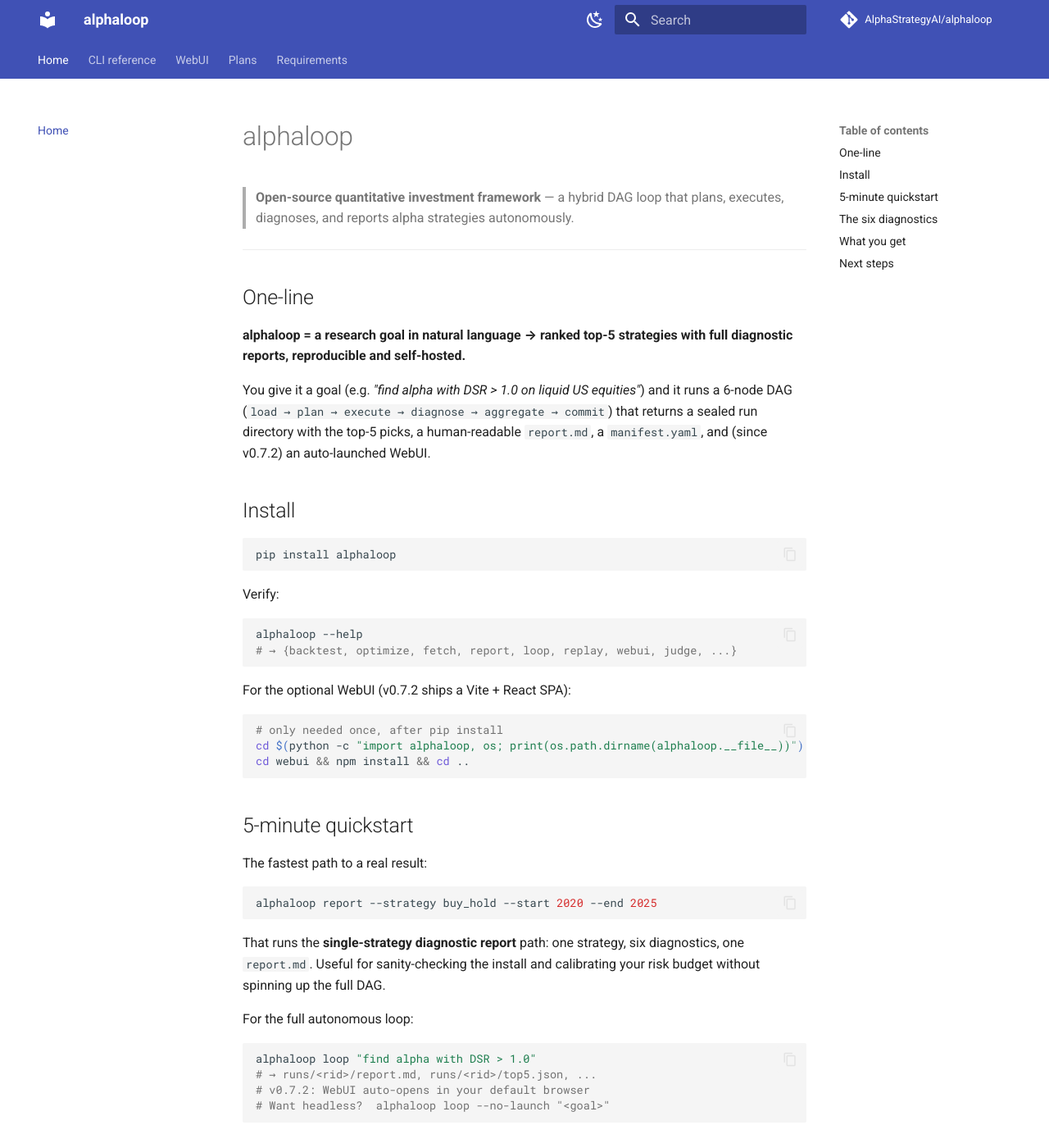
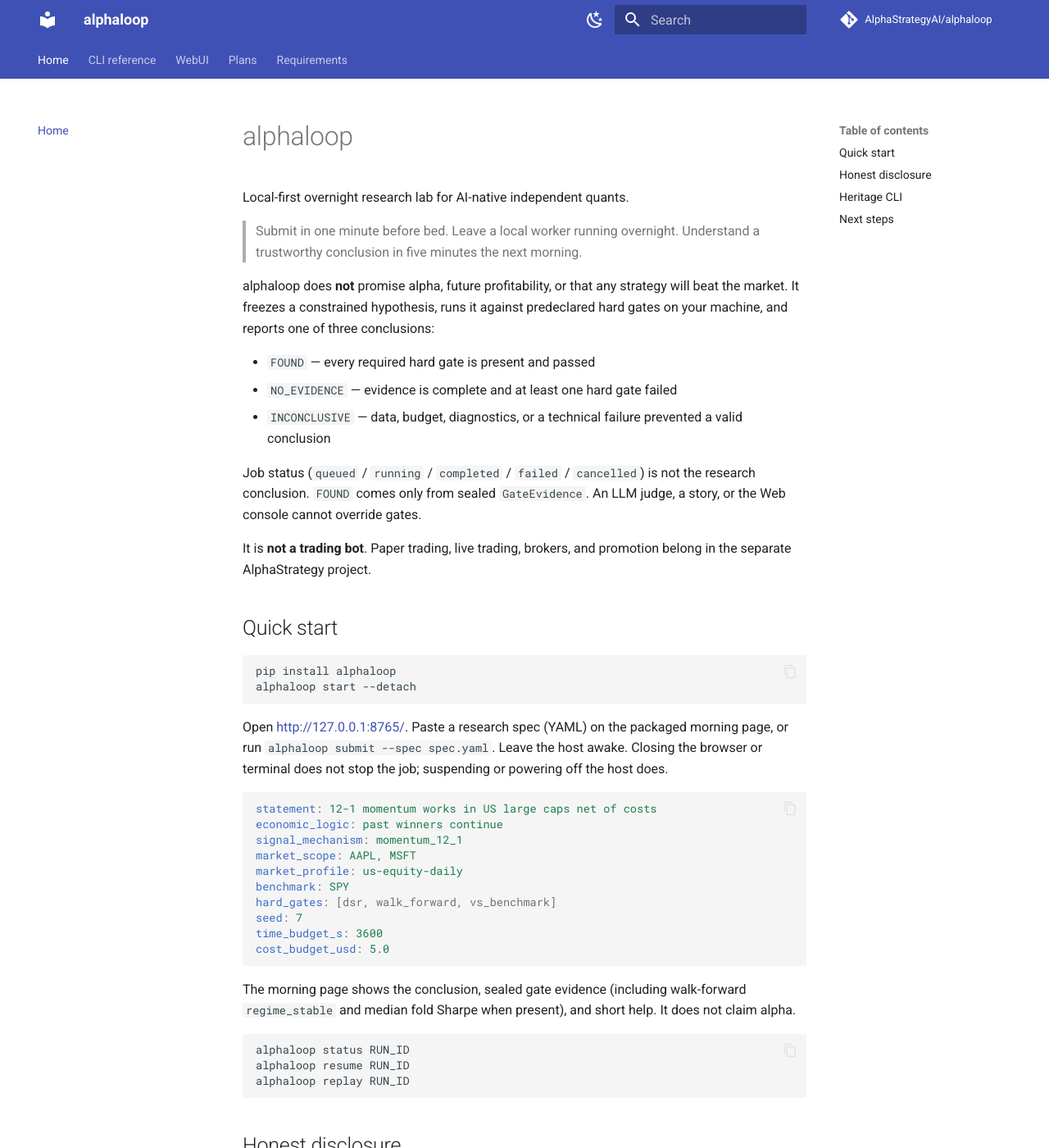
Before and after one commit to AlphaStrategyAI/alphaloop, an MkDocs documentation site: the page built from docs/index.md, in a window 1280 px wide and 1400 px high. Shown: the whole window at 82% size. Built offline with MkDocs 1.6.1 and Material for MkDocs 9.7.7, drawn with Linux system fonts in a browser that asks for light colours; comment, search, counter and statistics services are not loaded; some of the changed text lies outside the part shown.

Commit message:
docs: publish overnight-lab home and mark the DAG loop as heritage
Co-authored-by: PatrickFeng <AlphaStrategyAI@users.noreply.github.com>

````diff
--- a/docs/index.md
+++ b/docs/index.md
@@ -1,104 +1,89 @@
 # alphaloop
 
-> **Open-source quantitative investment framework** — a hybrid DAG loop
-> that plans, executes, diagnoses, and reports alpha strategies
-> autonomously.
+Local-first overnight research lab for AI-native independent quants.
 
----
+> Submit in one minute before bed. Leave a local worker running overnight.
+> Understand a trustworthy conclusion in five minutes the next morning.
 
-## One-line
+alphaloop does **not** promise alpha, future profitability, or that any
+strategy will beat the market. It freezes a constrained hypothesis,
+runs it against predeclared hard gates on your machine, and reports one
+of three conclusions:
 
-**alphaloop = a research goal in natural language → ranked top-5
-strategies with full diagnostic reports, reproducible and self-hosted.**
+- `FOUND` — every required hard gate is present and passed
+- `NO_EVIDENCE` — evidence is complete and at least one hard gate failed
+- `INCONCLUSIVE` — data, budget, diagnostics, or a technical failure
+  prevented a valid conclusion
 
-You give it a goal (e.g. *"find alpha with DSR > 1.0 on liquid US
-equities"*) and it runs a 6-node DAG (`load → plan → execute →
-diagnose → aggregate → commit`) that returns a sealed run directory
-with the top-5 picks, a human-readable `report.md`, a `manifest.yaml`,
-and (since v0.7.2) an auto-launched WebUI.
+Job status (`queued` / `running` / `completed` / `failed` / `cancelled`)
+is not the research conclusion. `FOUND` comes only from sealed
+`GateEvidence`. An LLM judge, a story, or the Web console cannot
+override gates.
 
-## Install
+It is **not a trading bot**. Paper trading, live trading, brokers, and
+promotion belong in the separate AlphaStrategy project.
+
+## Quick start
 
 ```bash
 pip install alphaloop
+alphaloop start --detach
 ```
 
-Verify:
+Open [http://127.0.0.1:8765/](http://127.0.0.1:8765/). Paste a research
+spec (YAML) on the packaged morning page, or run
+`alphaloop submit --spec spec.yaml`. Leave the host awake. Closing the
+browser or terminal does not stop the job; suspending or powering off
+the host does.
+
+```yaml
+statement: 12-1 momentum works in US large caps net of costs
+economic_logic: past winners continue
+signal_mechanism: momentum_12_1
+market_scope: AAPL, MSFT
+market_profile: us-equity-daily
+benchmark: SPY
+hard_gates: [dsr, walk_forward, vs_benchmark]
+seed: 7
+time_budget_s: 3600
+cost_budget_usd: 5.0
+```
+
+The morning page shows the conclusion, sealed gate evidence (including
+walk-forward `regime_stable` and median fold Sharpe when present), and
+short help. It does not claim alpha.
 
 ```bash
-alphaloop --help
-# → {backtest, optimize, fetch, report, loop, replay, webui, judge, ...}
+alphaloop status RUN_ID
+alphaloop resume RUN_ID
+alphaloop replay RUN_ID
 ```
 
-For the optional WebUI (v0.7.2 ships a Vite + React SPA):
+## Honest disclosure
 
-```bash
-# only needed once, after pip install
-cd $(python -c "import alphaloop, os; print(os.path.dirname(alphaloop.__file__))")
-cd webui && npm install && cd ..
-```
+The host must remain awake while a local worker is running. alphaloop
+does not promise that overnight search will find alpha, or that a
+passing backtest predicts the future.
 
-## 5-minute quickstart
+Methodology you can verify: Deflated Sharpe, walk-forward (mean, median,
+and chronological half Sharpes), vs random, vs buy-and-hold, vs
+benchmark. Missing datasets fail closed; they do not synthesize prices
+or `FOUND`.
 
-The fastest path to a real result:
+## Heritage CLI
 
-```bash
-alphaloop report --strategy buy_hold --start 2020 --end 2025
-```
+`alphaloop loop`, `report`, `fetch`, `backtest`, `optimize`, and `judge`
+remain for diagnostics and the v0.7 hybrid DAG. They are **not** the
+first-release overnight path. The product path is `start` → submit →
+morning review → optional `.asb` export.
 
-That runs the **single-strategy diagnostic report** path: one strategy,
-six diagnostics, one `report.md`. Useful for sanity-checking the
-install and calibrating your risk budget without spinning up the full
-DAG.
-
-For the full autonomous loop:
-
-```bash
-alphaloop loop "find alpha with DSR > 1.0"
-# → runs/<rid>/report.md, runs/<rid>/top5.json, ...
-# v0.7.2: WebUI auto-opens in your default browser
-# Want headless?  alphaloop loop --no-launch "<goal>"
-```
-
-## The six diagnostics
-
-Every candidate is gated through these six diagnostics before it can
-land in the top-5. A pick that fails any one is **flagged** in
-`report.md` and excluded from the share link.
-
-| # | Diagnostic | What it catches |
-|---|------------|------------------|
-| Q1 | **DSR** (Deflated Sharpe Ratio) | Inflated Sharpe from multiple testing |
-| Q2 | **Multiple-testing correction** | Bonferroni / Holm on the candidate pool |
-| Q3 | **Autocorrelation** | Stale signals that look profitable in backtest only |
-| Q4 | **Drawdown** | Worst peak-to-trough vs. your risk budget |
-| Q5 | **Turnover** | Strategies that would erode returns in live trading |
-| Q6 | **Cost sensitivity** | Sensitivity to slippage, fees, borrow |
-
-(The full set extends to 7 in `docs/plans/` — the 7th, *factor
-crowding*, is optional and off by default.)
-
-## What you get
-
-After a full `alphaloop loop`:
-
-```
-runs/<run_id>/
-├── manifest.yaml        # goal, seed, git_commit, llm_model, data_sha256
-├── top5.json            # machine-readable top-5 picks
-├── results.parquet      # per-task backtest results
-├── report.md            # human-readable narrative + Q1–Q6 flags
-├── progress.json        # N1–N6 timing per node
-├── .share.json          # (v0.7.2) share tokens
-└── .webui-port          # (v0.7.2) port the WebUI listened on
-```
+The Vite + React Quant Lab SPA under `webui/` is frozen heritage. The
+product UI is the packaged static page served by `alphaloop start`.
 
 ## Next steps
 
-- 📘 [CLI reference](cli.md) — every subcommand and flag.
-- 🖥  [WebUI](webui.md) — 4 views, 8 animations, the *Quant Lab*
-  visual design, keyboard shortcuts.
-- 📐 [Overnight lab](plans/overnight-research-lab-refactor.md) · [hybrid DAG](plans/v07-hybrid-loop.md) · [LLM judge](plans/v06-llm-judge.md) · [WebUI](plans/v071-webui.md) — architecture.
-- 🧪 [Requirements: product positioning](requirements/product-positioning-requirements.md) · [v0.7.2](requirements/v072-requirements.md) · [v0.8](requirements/v08-requirements.md) — specifications.
-- 🔗 [GitHub repo](https://github.com/AlphaStrategyAI/alphaloop) —
-  source, issues, releases.
+- [CLI reference](cli.md) — overnight-lab commands first; `loop` is heritage.
+- [WebUI](webui.md) — packaged morning page, then frozen SPA notes.
+- [Product positioning](requirements/product-positioning-requirements.md) — locks.
+- [Overnight lab architecture](plans/overnight-research-lab-refactor.md).
+- [GitHub repo](https://github.com/AlphaStrategyAI/alphaloop).
````
Also changed, not shown: docs-site/index.md (+2 -0 lines), docs/cli.md (+16 -8 lines), docs/plans/2026-08-19-overnight-lab-remaining-work.md (+3 -0 lines), 2 other files.
